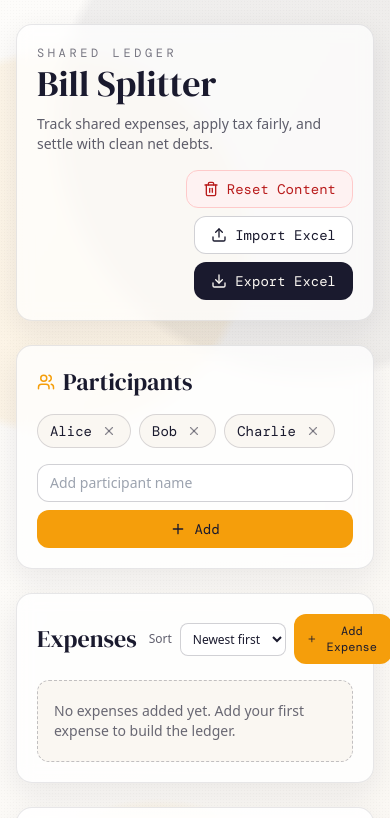
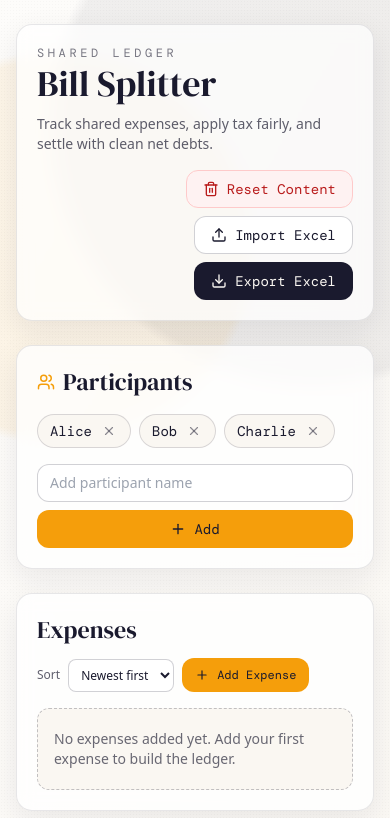
Before and after one commit to nicholasrs05/bill-split, a React (Vite) app: page / in a window 390 px wide. Shown: the top 818 px of the page. Built offline with nearby package versions, Linux system fonts and the light colour scheme.

Commit message:
fix: Add Expense button overflow on small screen

```diff
--- a/src/App.jsx
+++ b/src/App.jsx
@@ -989,9 +989,9 @@ export default function App() {
         </section>
 
         <section className="rounded-2xl border border-ink/10 bg-white/80 p-5 shadow-ledger backdrop-blur">
-          <div className="mb-4 flex items-center justify-between gap-3">
+          <div className="mb-4 flex flex-wrap items-center justify-between gap-3">
             <h2 className="font-display text-2xl">Expenses</h2>
-            <div className="flex items-center gap-2">
+            <div className="flex w-full flex-wrap items-center gap-2 sm:w-auto sm:justify-end">
               <label htmlFor="expenseSortOrder" className="text-xs text-ink/70">
                 Sort
               </label>
@@ -1007,7 +1007,7 @@ export default function App() {
               <button
                 type="button"
                 onClick={openCreateExpenseModal}
-                className="inline-flex items-center gap-2 rounded-xl border border-accent/60 bg-accent px-3 py-2 font-mono text-xs text-ink"
+                className="inline-flex shrink-0 items-center gap-2 whitespace-nowrap rounded-xl border border-accent/60 bg-accent px-3 py-2 font-mono text-xs text-ink"
               >
                 <Plus size={14} /> Add Expense
               </button>
```
